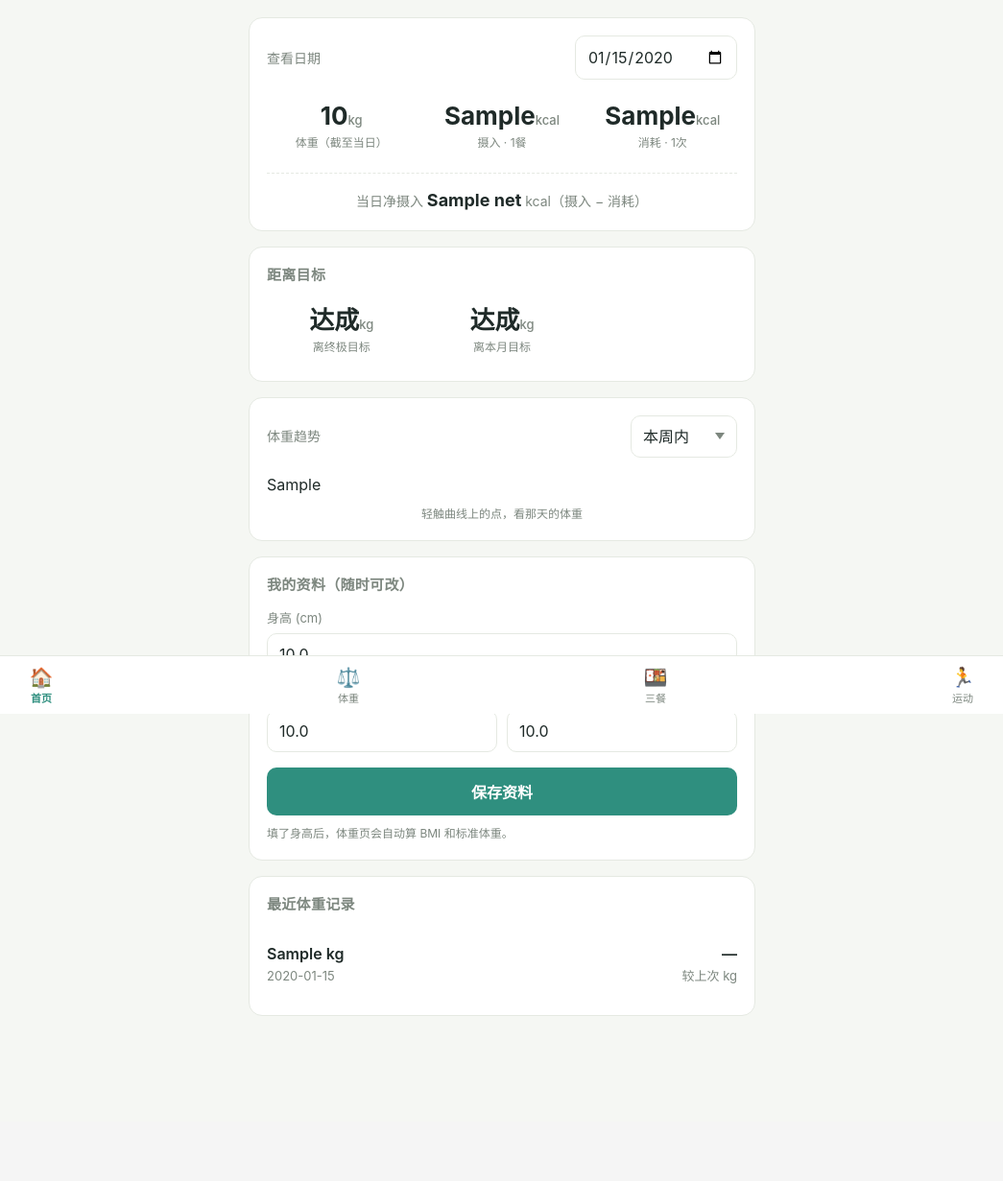
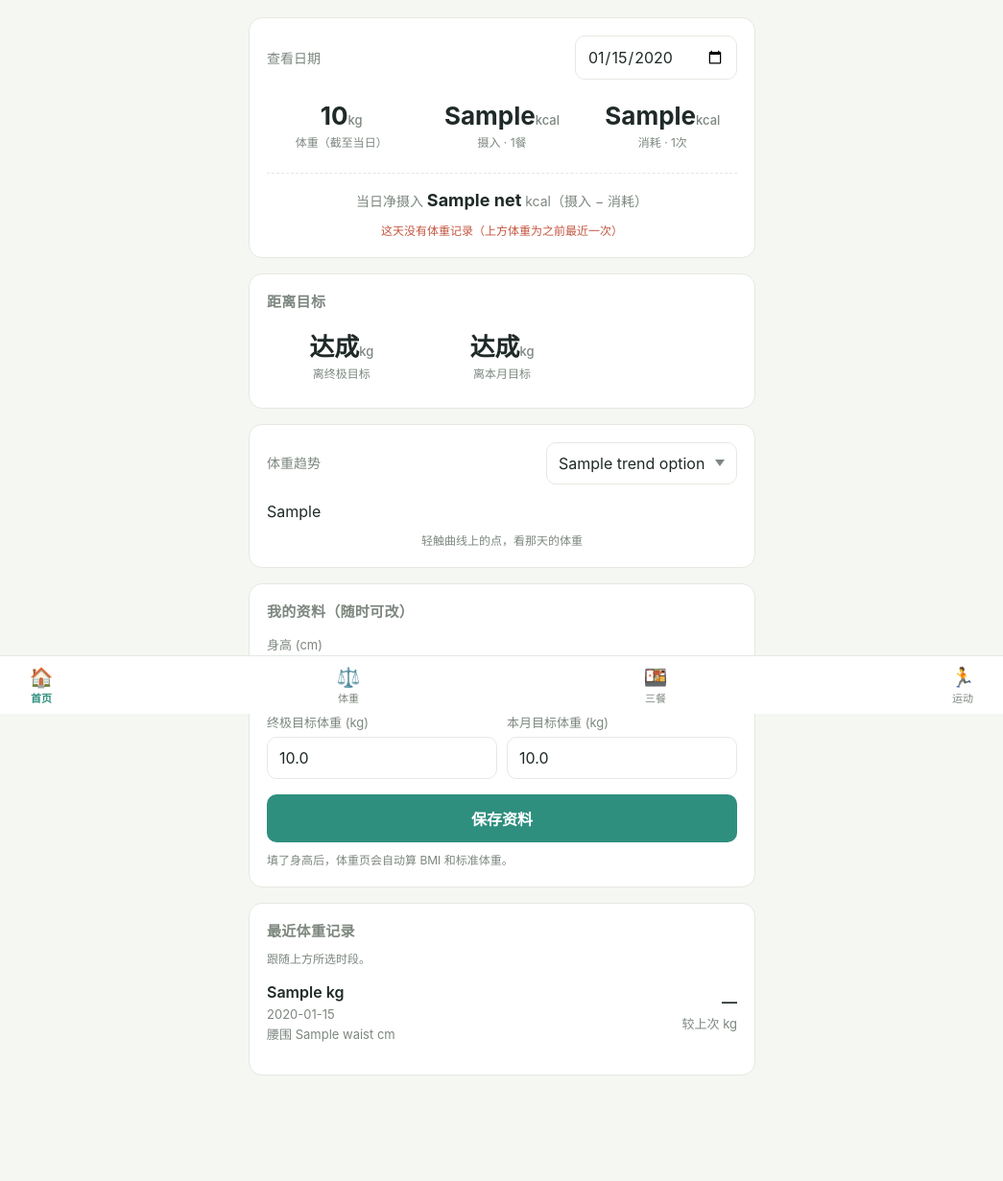
Before and after one commit to zhanghongyu191-design/health, a Flask app: template health-app/templates/dashboard.html in a window 1280 px wide. Shown: the part 56-1287 px from the top of the page at 96% size, without its empty margins (117-1162 px from the left). Before the commit the page ends 1115 px from the top, so only its background shows below. Run offline with Flask 3, Linux system fonts and the light colour scheme; tables that the repository leaves empty hold one stand-in row (values such as "Sample post"); the template is opened without the code that fills it: values that come from a table or form of the project are taken from there, most other values are stand-ins (such as "Sample title", 1, 10 or a date in 2020).

Commit message:
Add files via upload

```diff
--- a/health-app/templates/dashboard.html
+++ b/health-app/templates/dashboard.html
@@ -27,6 +27,9 @@
     </div>
   </div>
   <div class="net-line">当日净摄入 <b>{{ net }}</b> kcal（摄入 − 消耗）</div>
+  {% if not has_weight_on_sel %}
+  <div class="hint" style="text-align:center;color:var(--danger)">这天没有体重记录（上方体重为之前最近一次）</div>
+  {% endif %}
 </div>
 
 {# 离目标差多少 #}
@@ -60,9 +63,9 @@
     <form method="get" style="margin:0">
       <input type="hidden" name="date" value="{{ sel.strftime('%Y-%m-%d') }}">
       <select name="period" onchange="this.form.submit()" style="width:auto">
-        <option value="week" {{ 'selected' if period=='week' }}>本周内</option>
-        <option value="month" {{ 'selected' if period=='month' }}>一个月内</option>
-        <option value="year" {{ 'selected' if period=='year' }}>一年内</option>
+        {% for val, label in trend_options %}
+        <option value="{{ val }}" {{ 'selected' if period==val }}>{{ label }}</option>
+        {% endfor %}
       </select>
     </form>
   </div>
@@ -101,6 +104,7 @@
 
 <div class="card">
   <h2>最近体重记录</h2>
+  <p class="hint" style="margin-top:-6px">跟随上方所选时段。</p>
   {% if recent_weights %}
   <ul class="list">
     {% for w in recent_weights %}
@@ -108,6 +112,7 @@
       <div>
         <div class="item-main">{{ w.kg }} kg</div>
         <div class="item-sub">{{ w.dt.strftime('%Y-%m-%d %H:%M') }}</div>
+        <div class="item-sub">腰围 {% if w.waist is not none %}{{ w.waist }} cm{% else %}—{% endif %}</div>
       </div>
       <div style="text-align:right">
         {% if w.delta is not none %}
@@ -127,7 +132,7 @@
     {% endfor %}
   </ul>
   {% else %}
-  <div class="empty">还没有体重记录，去「体重」记一条吧。</div>
+  <div class="empty">这个时段没有体重记录。</div>
   {% endif %}
 </div>
 
--- a/health-app/templates/weight_edit.html
+++ b/health-app/templates/weight_edit.html
@@ -7,6 +7,8 @@
   <form method="post" action="{{ url_for('weight_edit', log_id=log.id) }}">
     <label>体重 (kg)</label>
     <input type="number" step="0.1" name="weight_kg" value="{{ log.weight_kg }}" inputmode="decimal" required>
+    <label>腰围 (cm，可空)</label>
+    <input type="number" step="0.1" name="waist_cm" value="{{ log.waist_cm if log.waist_cm is not none else '' }}" inputmode="decimal" placeholder="选填">
     <label>时间</label>
     <input type="datetime-local" name="recorded_at" value="{{ log.recorded_at.strftime('%Y-%m-%dT%H:%M') }}">
     <label>备注</label>
```
Also changed, not shown: health-app/templates/weight.html (+11 -4 lines).
